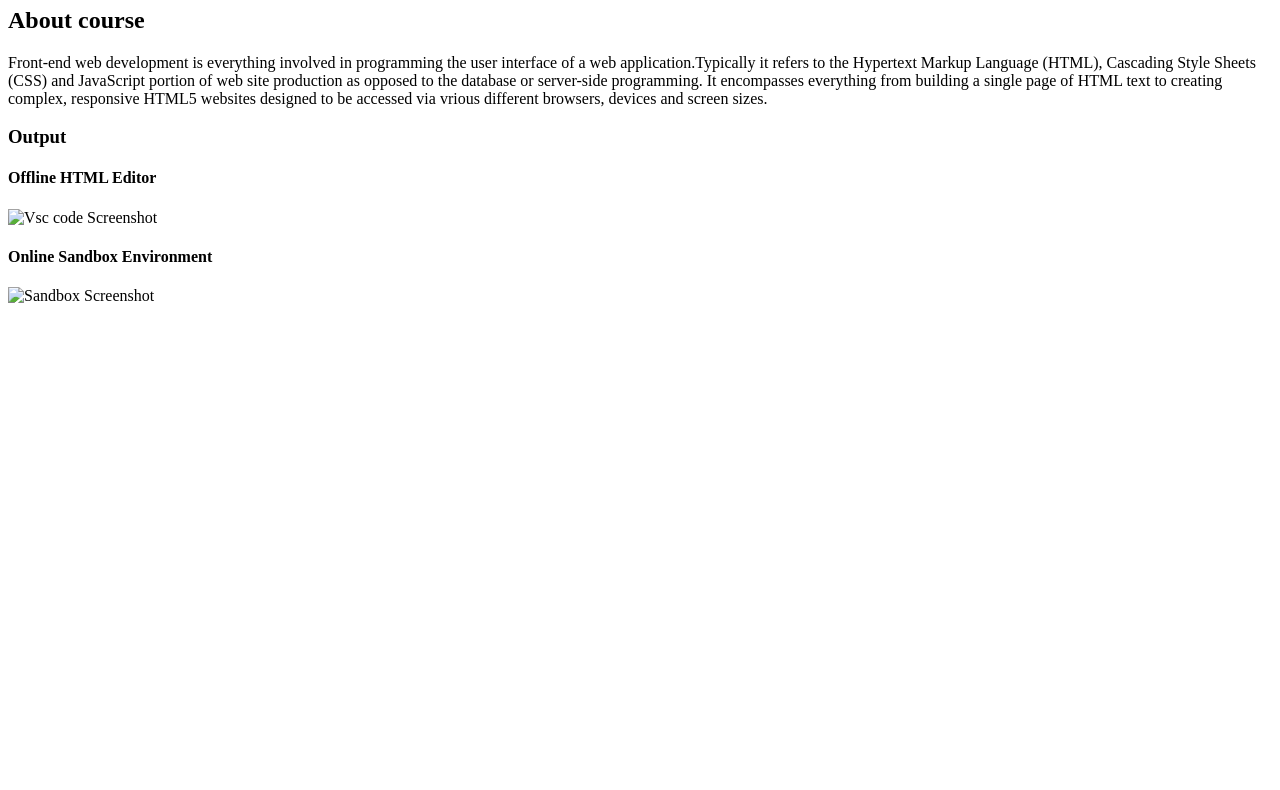
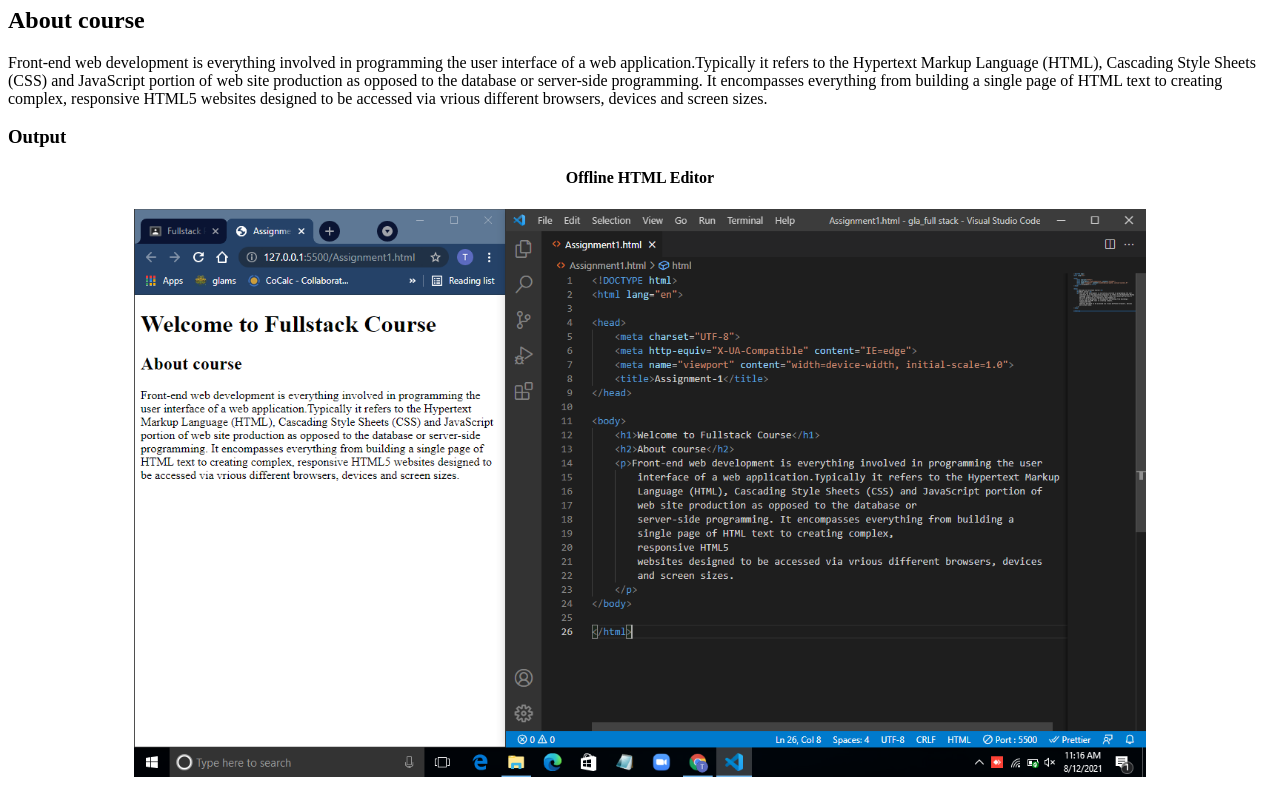
Before and after one commit to TanyaMittal31/Fullstack_assignments, a plain HTML site: page files/Assignment1.html in a window 1280 px wide. Shown: the part 114-904 px from the top of the page. Before the commit the page ends 800 px from the top, so only its background shows below. Drawn offline with Linux system fonts and the light colour scheme; the site is published under a folder, as on GitHub Pages, so addresses that start at the root find nothing.

Commit message:
fourth commit

```diff
--- a/files/Assignment1.html
+++ b/files/Assignment1.html
@@ -6,7 +6,7 @@
     <meta http-equiv="X-UA-Compatible" content="IE=edge">
     <meta name="viewport" content="width=device-width, initial-scale=1.0">
     <title>Practical-1</title>
-    <link rel="stylesheet" href="/css/assignment1.css">
+    <link rel="stylesheet" href="../css/assignment1.css">
 </head>
 
 <body>
@@ -26,9 +26,9 @@
     </p>
     <h3>Output</h3>
     <h4 class="ih">Offline HTML Editor</h4>
-    <img src="/assets/Screenshot (252).png" alt="Vsc code Screenshot ">
+    <img src="../assets/Screenshot (252).png" alt="Vsc code Screenshot ">
     <h4 class="ih">Online Sandbox Environment</h4>
-    <img src="/assets/Screenshot (251).png" alt="Sandbox Screenshot ">
+    <img src="../assets/Screenshot (251).png" alt="Sandbox Screenshot ">
 
 </body>
 
```
Also changed, not shown: files/Assignment2.html (+1 -1 lines).
